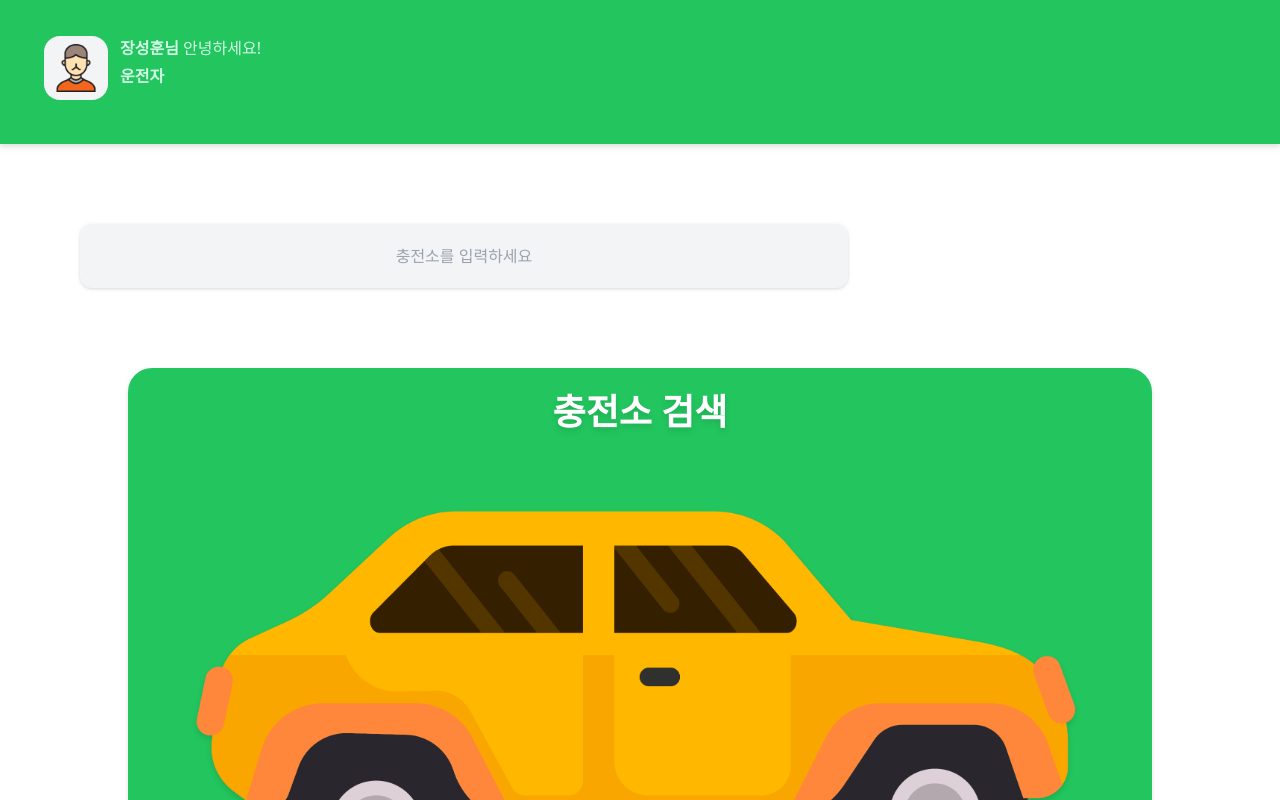
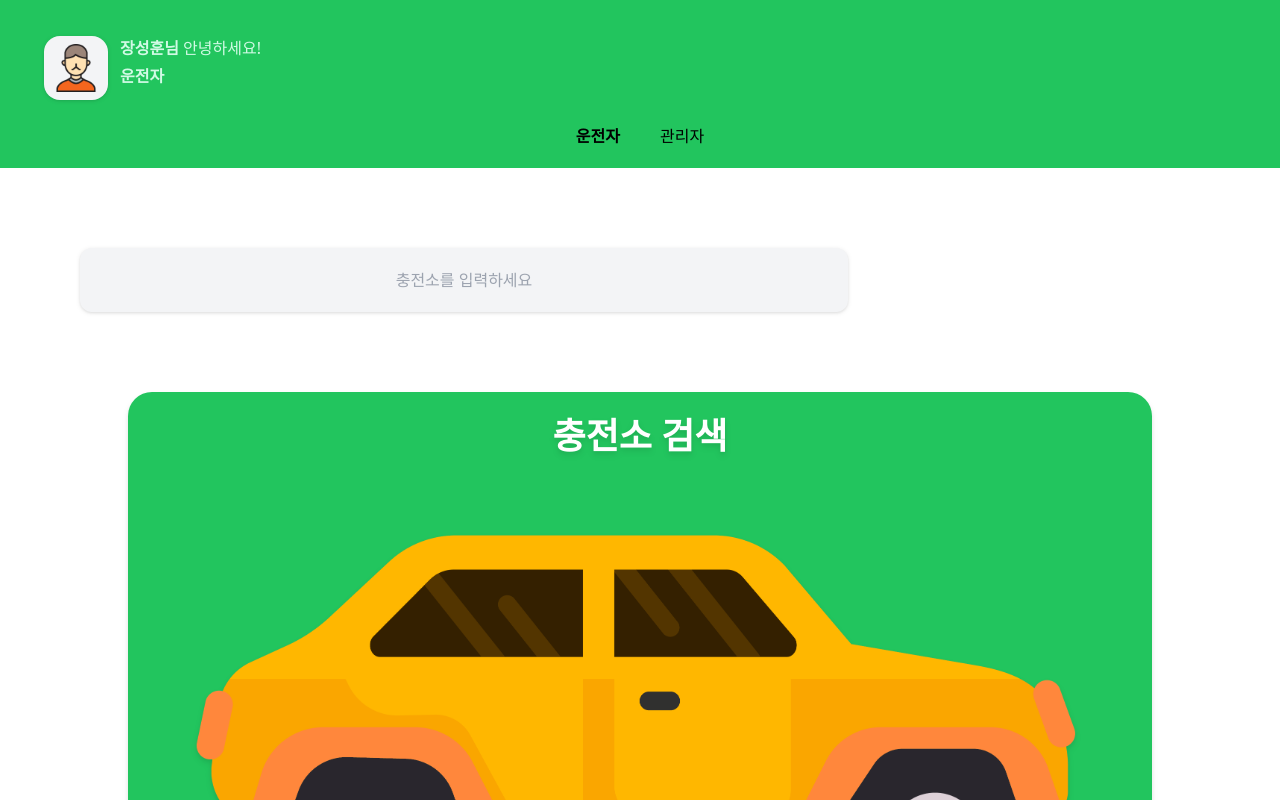
Before and after one commit to hoonj170214/emo, a React (Create React App) app: page / in a window 1280 px wide. Shown: the top 800 px of the page. Built offline with nearby package versions, Linux system fonts and the light colour scheme; the HTML template or start-up script is replaced by a standard one.

Commit message:
모드 선택에 따라 테마 색상 변경 가능

```diff
--- a/src/App.js
+++ b/src/App.js
@@ -3,8 +3,6 @@ import { Routes, Route } from 'react-router-dom';
 import DriverHome from './Pages/DriverHome';
 import DriverStation from './Pages/DriverStation';
 import DriverSeat from './Pages/DriverSeat';
-import AdminHome from './Pages/AdminHome';
-import AdminWorking from './Pages/AdminWorking';
 
 function App() {
   return (
@@ -13,8 +11,6 @@ function App() {
         <Route path='/' element={<DriverHome />} />
         <Route path='/DriverStation' element={<DriverStation />} />
         <Route path='/DriverSeat' element={<DriverSeat />} />
-        <Route path='/AdminHome' element={<AdminHome />} />
-        <Route path='/AdminWorking' element={<AdminWorking />} />
       </Routes>
     </div>
   );
--- a/src/Components/HomeProfile.jsx
+++ b/src/Components/HomeProfile.jsx
@@ -1,12 +1,22 @@
-import React from 'react';
+import React, { useState } from 'react';
 import thumbnail from '../img/userThumbnail1.png';
 
 function HomeProfile() {
+  const [isManage, setIsManage] = useState(false);
+  const HandleOnClickDriver = () => {
+    setIsManage(false);
+  };
+  const handleOnClickAdmin = () => {
+    setIsManage(true);
+  };
   return (
-    <div class='bg-green-500 h-36 drop-shadow-md'>
+    <div
+      id='HomeProfile'
+      className={isManage ? 'bg-red-400 pb-5' : 'bg-green-500 pb-5'}
+    >
       <div class='flex flex-row p-6'>
         <div class='flex ml-5 mt-3 '>
-          <button class='w-16  bg-gray-100 rounded-2xl '>
+          <button class='w-16  bg-gray-100 rounded-2xl drop-shadow'>
             <img
               src={thumbnail}
               alt='thumbnail_man'
@@ -23,6 +33,17 @@ function HomeProfile() {
           </p>
         </div>
       </div>
+      <div class='flex items-center justify-center '>
+        <p
+          class='pr-5 decoration-4 decoration-solid '
+          onClick={HandleOnClickDriver}
+        >
+          <strong>운전자</strong>
+        </p>
+        <p class='pl-5' onClick={handleOnClickAdmin}>
+          관리자
+        </p>
+      </div>
     </div>
   );
 }
--- a/src/Pages/adminHome.jsx
+++ /dev/null
@@ -1,7 +0,0 @@
-import React from 'react';
-
-function AdminHome() {
-  return <div>AdminHome</div>;
-}
-
-export default AdminHome;
--- a/src/Pages/adminWorking.jsx
+++ /dev/null
@@ -1,7 +0,0 @@
-import React from 'react';
-
-function AdminWorking() {
-  return <div>AdminWorking</div>;
-}
-
-export default AdminWorking;
--- a/src/Pages/driverHome.jsx
+++ b/src/Pages/driverHome.jsx
@@ -8,9 +8,11 @@ function DriverHome() {
   const navigateStation = () => {
     navigate('/DriverStation');
   };
+
   return (
     <div>
       <HomeProfile />
+
       <button
         class='bg-gray-100  w-3/5 m-20 items-center justify-center rounded-xl text-center text-l text-gray-400 p-5 drop-shadow '
         onClick={navigateStation}
```
